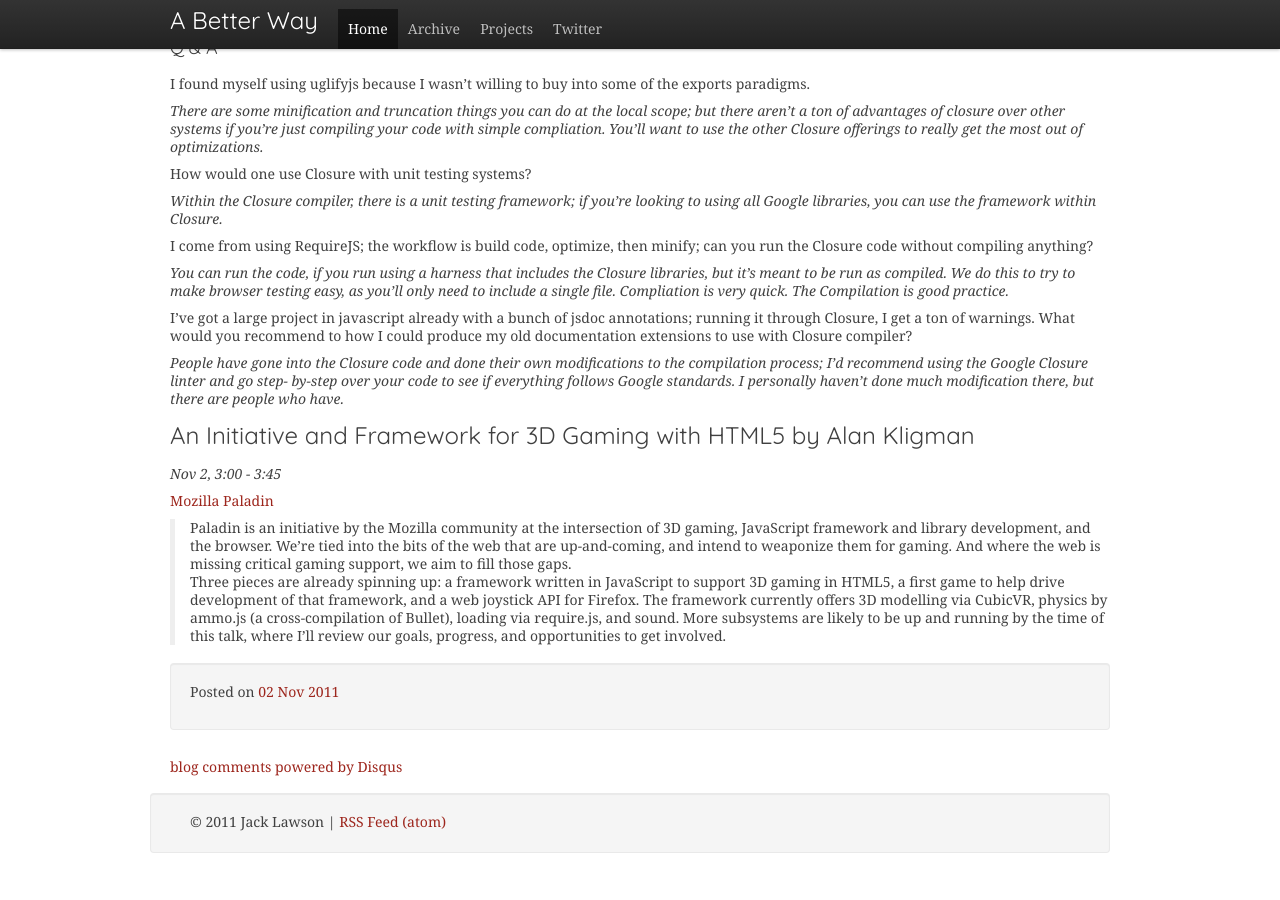
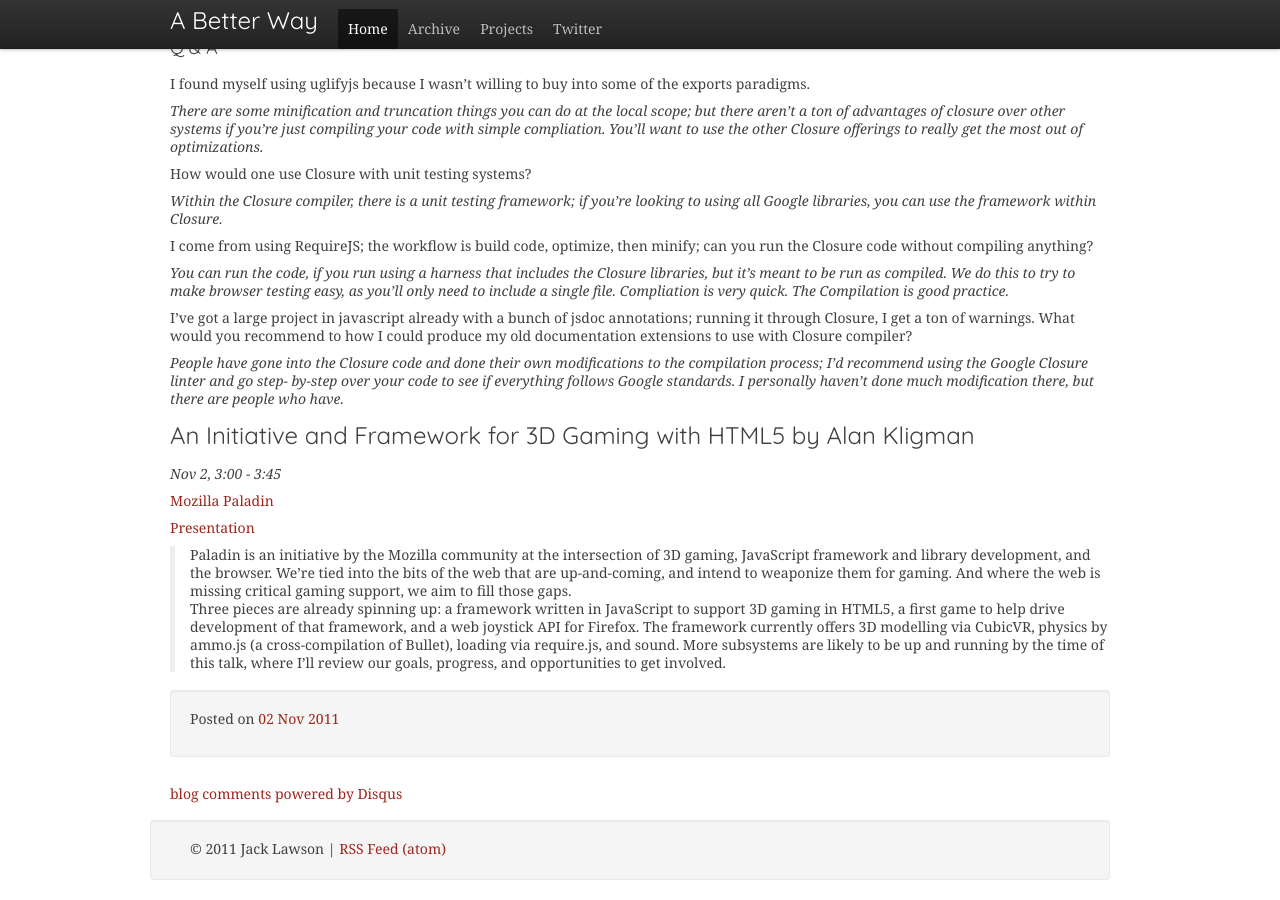
Before and after one commit to ajacksified/ajacksified.github.com, a Jekyll site: the page built from _posts/2011-11-02-new-game-conf-liveblog-2.markdown, in a window 1280 px wide and 900 px high, scrolled down 11489 px. Built offline with Jekyll 4.4.1, drawn with Linux system fonts in a browser that asks for light colours; nearby versions of some CDN libraries; some web fonts are replaced; Markdown is read by kramdown in place of the engine named in the settings; comment, search, counter and statistics services are not loaded; before the commit the page ends 12362 px from its top, so only the background shows below that.

Commit message:
Day 2 - Richard Anaya

```diff
--- a/_posts/2011-11-02-new-game-conf-liveblog-2.markdown
+++ b/_posts/2011-11-02-new-game-conf-liveblog-2.markdown
@@ -666,6 +666,8 @@
 
 [Mozilla Paladin](https://wiki.mozilla.org/Paladin)
 
+[Presentation](https://github.com/benrito/paladin_presentations/blob/master/Paladin_NewGame.pdf)
+
 > Paladin is an initiative by the Mozilla community at the intersection of 3D
 > gaming, JavaScript framework and library development, and the browser. We're
 > tied into the bits of the web that are up-and-coming, and intend to weaponize
```
